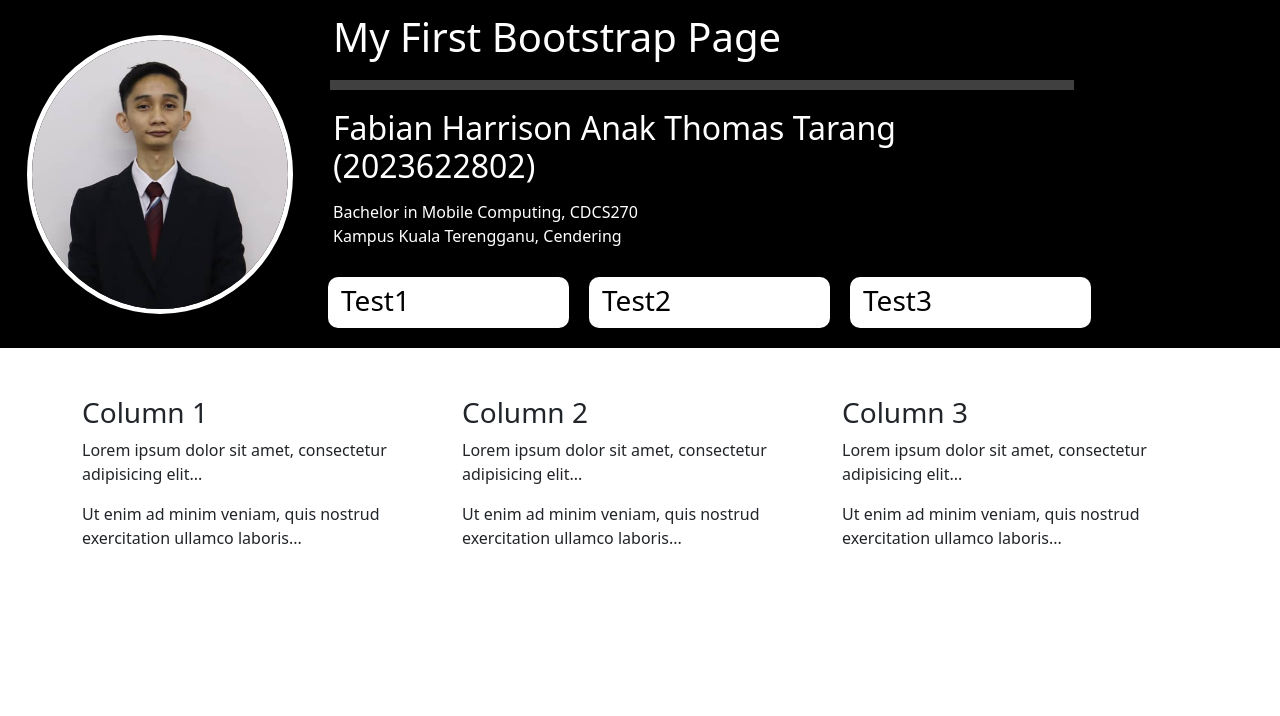
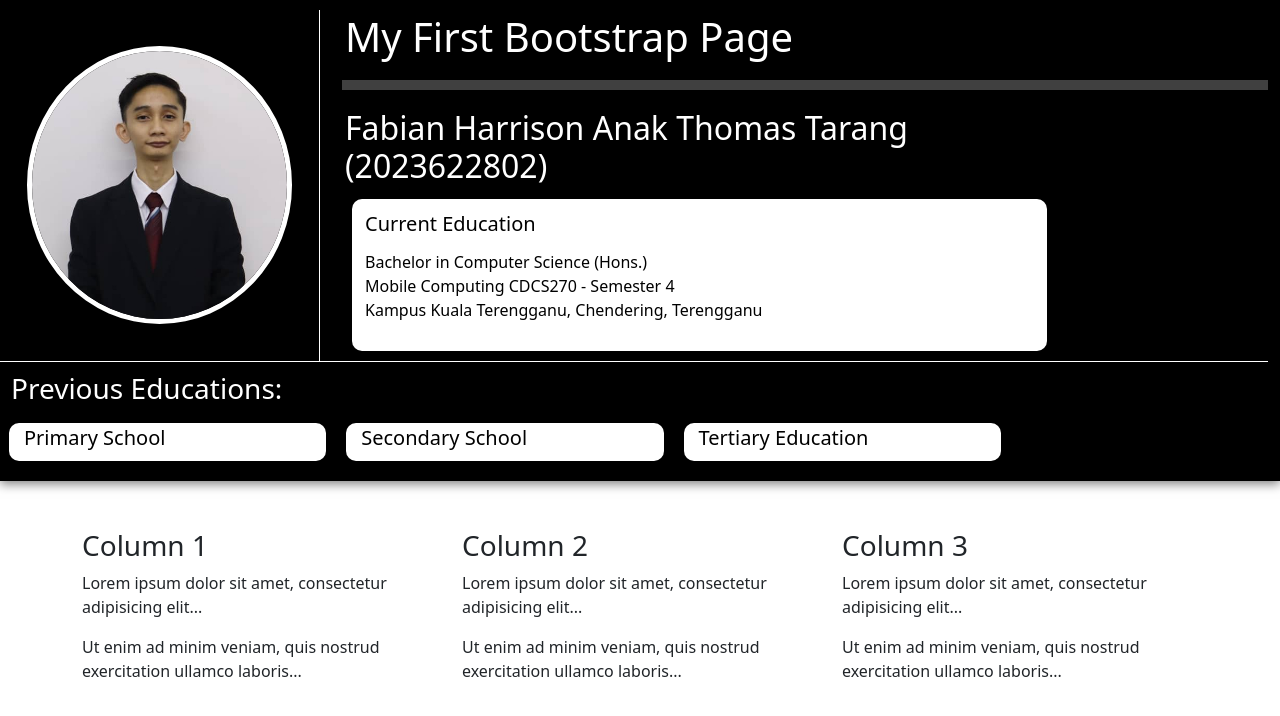
Before and after one commit to fabianHCDCS270/578-uitmkt-online, a PHP site: page / in a window 1280 px wide. Shown: the top 716 px of the page. Run offline with PHP 8.4, Linux system fonts and the light colour scheme.

Commit message:
Aligning the hell out of the image and some restructuring of the code

```diff
--- a/index.php
+++ b/index.php
@@ -19,18 +19,23 @@
         .col-sm-11 {}
         .col-sm-12 {}
         .row{}
+        .col{}
         .container-fluid {}
 
-        .centerContent-byHeight{
+        .centerContent-v{
             display: flex;
             justify-content: center;}
-        .centerContent-byWidth{
+        .centerContent-h{
             display: flex;
             align-items: center;}
-        .centerContent-byBoth{
+        .centerContent-vh{
             display: flex;
             justify-content: center;
             align-items: center;}
+        .centerContent-vht{
+            display: flex;
+            justify-content: center;
+            align-items: flex-start;}
         .profile_picture {
             max-width: 90%;
             max-height: 90%;
@@ -41,13 +46,31 @@
         .mainHeader_L, .mainParagraph_L {
             padding: 3px;
             text-align:Left;}
-        .breaker1 {
-            border: 5px solid white;
-            width: 79.2%;}
+        .textLeft{
+            text-align: left;}
+        .breakerW {
+            border: 5px solid white;}
+        .borderR-black100 {
+            border-right: 1px solid black;}
+        .borderR-white100 {
+            border-right: 1px solid white;}
+        .borderL-black100 {
+            border-left: 1px solid black;}
+        .borderL-white100 {
+            border-left: 1px solid white;}
+        .borderT-black100 {
+            border-top: 1px solid black;}
+        .borderT-white100 {
+            border-top: 1px solid white;}
+        .borderB-black100 {
+            border-bottom: 1px solid black;}
+        .borderB-white100 {
+            border-bottom: 1px solid white;}
+
         .addShadow{
-            box-shadow: 0 0 10px rgba(0, 0, 0, 0.5);}
-        .size3_card {
-            padding: 4px 0px 0px 10px;
+            box-shadow: 0 3px 10px rgba(0, 0, 0, 0.5);}
+        .whiteCard {
+            padding: px 0px 0px 10px;
             background-color: white;
             color: black;
             border-radius: 10px;
@@ -58,41 +81,65 @@
             color: white;}
         .pad10{
             padding: 10px 10px 10px 10px;}
+        .padL10{
+            padding-left: 10px;}
+        .padR10{
+            padding-right: 10px;}
+        .padT10{
+            padding-top: 10px;}
+        .padB10{
+            padding-bottom: 10px;}
+        .padTL10{
+            padding: 10px 0px 0px 10px;}
+        .padTR10{
+            padding: 0px 10px 10px 0px;}
+        .padLR10{
+            padding: 0px 10px 0px 10px;}
+        .padTB10{
+            padding: 10px 0px 10px 0px;}
+        .padTLB10{
+            padding: 10px 0px 10px 10px;}
 
     </style>
 
 </head>
 <body>
-<div class="container-fluid" style="background-color:black;">
-<div class="row centerContent-byBoth">
-    <div class="col-sm-3 centerContent-byBoth">
+<div class="container-fluid bg-black100">
+<div class="row addShadow padTB10">
+    <div class="col-sm-3  borderR-white100 centerContent-vh">
         <img src="./img/gambarFormal_2.jpg" class="profile_picture" alt="">
     </div>
-    <div class="col-sm-9 bg-black100 pad10">
-        <div class="row">
+    <div class="col-sm-9 bg-black100">
+        <div class="row padL10">
             <div class="col">
-                <h1 class="mainHeader_L">My First Bootstrap Page</h1>
-                <hr class="breaker1">
+                <h1 class="mainHeader_L ">My First Bootstrap Page</h1>
+                <hr class="breakerW">
                 <h2 class="mainHeader_L">
                     Fabian Harrison Anak Thomas Tarang
                     <br>(2023622802)</h2>
-                <p class="mainHeader_L">
-                    Bachelor in Mobile Computing, CDCS270 <br>
-                    Kampus Kuala Terengganu, Cendering</p>
-            </div>
-        </div>
-        <div class="row">
-            <div class="col-sm-3 size3_card">
-                <h3 class="mainHeader_L"> Test1</h3>
-            </div>
-            <div class="col-sm-3 size3_card">
-                <h3 class="mainHeader_L"> Test2</h3>
-            </div>
-            <div class="col-sm-3 size3_card">
-                <h3 class="mainHeader_L"> Test3</h3>
+                    <div class="col-sm-9 whiteCard padTLB10">
+                        <h5 class="mainHeader_L ">Current Education</h5>
+                        <p class="mainHeader_L ">
+                            Bachelor in Computer Science (Hons.)<br>
+                            Mobile Computing CDCS270 - Semester 4 <br>
+                            Kampus Kuala Terengganu, Chendering, Terengganu</p>
+                    </div>
             </div>
         </div>
     </div>
+    <div class="row borderL-white100 borderT-white100 padTL10">
+
+            <h3 class="textLeft">Previous Educations:</h3>
+            <div class="col-sm-3 whiteCard">
+                <h5 class="mainHeader_L">Primary School</h5>
+            </div>
+            <div class="col-sm-3 whiteCard">
+                <h5 class="mainHeader_L">Secondary School</h5>
+            </div>
+            <div class="col-sm-3 whiteCard">
+                <h5 class="mainHeader_L">Tertiary Education</h5>
+            </div>
+        </div>
 </div>
 
 </div>
```
